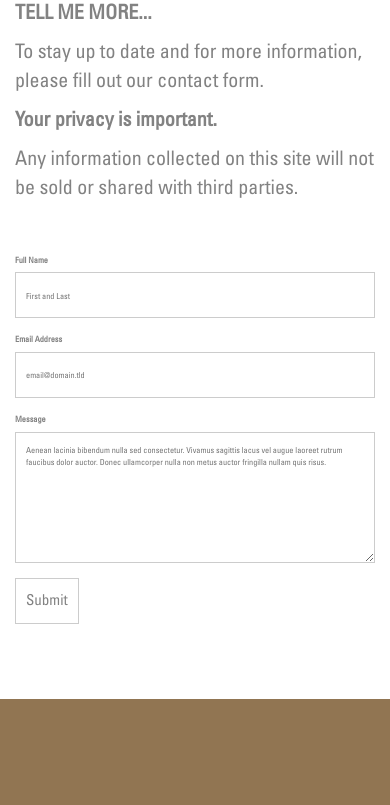
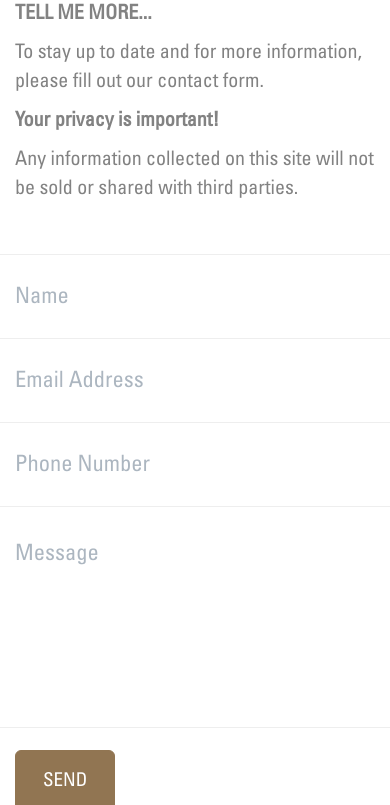
Before and after one commit to harvest-choice/harvest-choice.github.io, a plain HTML site: page index-form-test.html in a window 390 px wide. Shown: the part 1830-2635 px from the top of the page. Drawn offline with nearby package versions, Linux system fonts and the light colour scheme; a script that the page names is missing; a web font is replaced by a local one.

Commit message:
Update index-form-test.html

```diff
--- a/index-form-test.html
+++ b/index-form-test.html
@@ -128,133 +128,55 @@
 		<p>To stay up to date and for more information, please fill out our contact form.</p>
       </div>
       <div class="col-lg-4">
-		<p><b>Your privacy is important.</b></p>
+		<p><b>Your privacy is important!</b></p>
 		<p>Any information collected on this site will not be sold or shared with third parties.</p>
 		<p>&nbsp;</p>
       </div>
     </div>
     <div class="row">
       <div class="col-lg-8 col-lg-offset-2">
-		<form id="fs-frm" name="simple-contact-form" accept-charset="utf-8" action="https://formspree.io/f/mrgjoaaw" method="post">
-  <fieldset id="fs-frm-inputs">
-    <label for="full-name">Full Name</label>
-    <input type="text" name="name" id="full-name" placeholder="First and Last" required="">
-    <label for="email-address">Email Address</label>
-    <input type="email" name="_replyto" id="email-address" placeholder="email@domain.tld" required="">
-    <label for="message">Message</label>
-    <textarea rows="5" name="message" id="message" placeholder="Aenean lacinia bibendum nulla sed consectetur. Vivamus sagittis lacus vel augue laoreet rutrum faucibus dolor auctor. Donec ullamcorper nulla non metus auctor fringilla nullam quis risus." required=""></textarea>
-    <input type="hidden" name="_subject" id="email-subject" value="Contact Form Submission">
-  </fieldset>
-  <input type="submit" value="Submit">
-</form>
-<style>/* reset */
-#fs-frm input,
-#fs-frm select,
-#fs-frm textarea,
-#fs-frm fieldset,
-#fs-frm optgroup,
-#fs-frm label,
-#fs-frm #card-element:disabled {
-  font-family: inherit;
-  font-size: 100%;
-  color: inherit;
-  border: none;
-  border-radius: 0;
-  display: block;
-  width: 100%;
-  padding: 0;
-  margin: 0;
-  -webkit-appearance: none;
-  -moz-appearance: none;
-}
-#fs-frm label,
-#fs-frm legend,
-#fs-frm ::placeholder {
-  font-size: .825rem;
-  margin-bottom: .5rem;
-  padding-top: .2rem;
-  display: flex;
-  align-items: baseline;
-}
-
-/* border, padding, margin, width */
-#fs-frm input,
-#fs-frm select,
-#fs-frm textarea,
-#fs-frm #card-element {
-  border: 1px solid rgba(0,0,0,0.2);
-  background-color: rgba(255,255,255,0.9);
-  padding: .75em 1rem;
-  margin-bottom: 1.5rem;
-}
-#fs-frm input:focus,
-#fs-frm select:focus,
-#fs-frm textarea:focus {
-  background-color: white;
-  outline-style: solid;
-  outline-width: thin;
-  outline-color: gray;
-  outline-offset: -1px;
-}
-#fs-frm [type="text"],
-#fs-frm [type="email"] {
-  width: 100%;
-}
-#fs-frm [type="button"],
-#fs-frm [type="submit"],
-#fs-frm [type="reset"] {
-  width: auto;
-  cursor: pointer;
-  -webkit-appearance: button;
-  -moz-appearance: button;
-  appearance: button;
-}
-#fs-frm [type="button"]:focus,
-#fs-frm [type="submit"]:focus,
-#fs-frm [type="reset"]:focus {
-  outline: none;
-}
-#fs-frm [type="submit"],
-#fs-frm [type="reset"] {
-  margin-bottom: 0;
-}
-#fs-frm select {
-  text-transform: none;
-}
-
-#fs-frm [type="checkbox"] {
-  -webkit-appearance: checkbox;
-  -moz-appearance: checkbox;
-  appearance: checkbox;
-  display: inline-block;
-  width: auto;
-  margin: 0 .5em 0 0 !important;
-}
-
-#fs-frm [type="radio"] {
-  -webkit-appearance: radio;
-  -moz-appearance: radio;
-  appearance: radio;
-}
-
-/* address, locale */
-#fs-frm fieldset.locale input[name="city"],
-#fs-frm fieldset.locale select[name="state"],
-#fs-frm fieldset.locale input[name="postal-code"] {
-  display: inline;
-}
-#fs-frm fieldset.locale input[name="city"] {
-  width: 52%;
-}
-#fs-frm fieldset.locale select[name="state"],
-#fs-frm fieldset.locale input[name="postal-code"] {
-  width: 20%;
-}
-#fs-frm fieldset.locale input[name="city"],
-#fs-frm fieldset.locale select[name="state"] {
-  margin-right: 3%;
-}
-</style>
+        <!-- To configure the contact form email address, go to mail/contact_me.php and update the email address in the PHP file on line 19. -->
+        <!-- The form should work on most web servers, but if the form is not working you may need to configure your web server differently. -->
+        <form method="POST" action="https://formspree.io/f/mrgjoaaw">
+		<!-- Begin Honeypot Field
+              <input type="text" id="website" name="website">
+		 End Honeypot Field -->
+			<div class="row control-group">
+            <div class="form-group col-xs-12 floating-label-form-group controls">
+              <label>Name</label>
+              <input type="text" class="form-control" placeholder="Name" id="name" required data-validation-required-message="Please enter your name.">
+              <p class="help-block text-danger"></p>
+            </div>
+          </div>
+          <div class="row control-group">
+            <div class="form-group col-xs-12 floating-label-form-group controls">
+              <label>Email Address</label>
+              <input type="email" class="form-control" placeholder="Email Address" id="email" required data-validation-required-message="Please enter your email address.">
+              <p class="help-block text-danger"></p>
+            </div>
+          </div>
+          <div class="row control-group">
+            <div class="form-group col-xs-12 floating-label-form-group controls">
+              <label>Phone Number</label>
+              <input type="tel" class="form-control" placeholder="Phone Number" id="phone" required data-validation-required-message="Please enter your phone number.">
+              <p class="help-block text-danger"></p>
+            </div>
+          </div>
+          <div class="row control-group">
+            <div class="form-group col-xs-12 floating-label-form-group controls">
+              <label>Message</label>
+              <textarea rows="5" class="form-control" placeholder="Message" id="message" required data-validation-required-message="Please enter a message."></textarea>
+              <p class="help-block text-danger"></p>
+            </div>
+          </div>
+          <br>
+          <div id="success"></div>
+          <div class="row">
+            <div class="form-group col-xs-12">
+              <button type="submit" class="btn btn-success btn-lg">SEND</button>
+            </div>
+          </div>
+        </form>
       </div>
     </div>
   </div>
```
